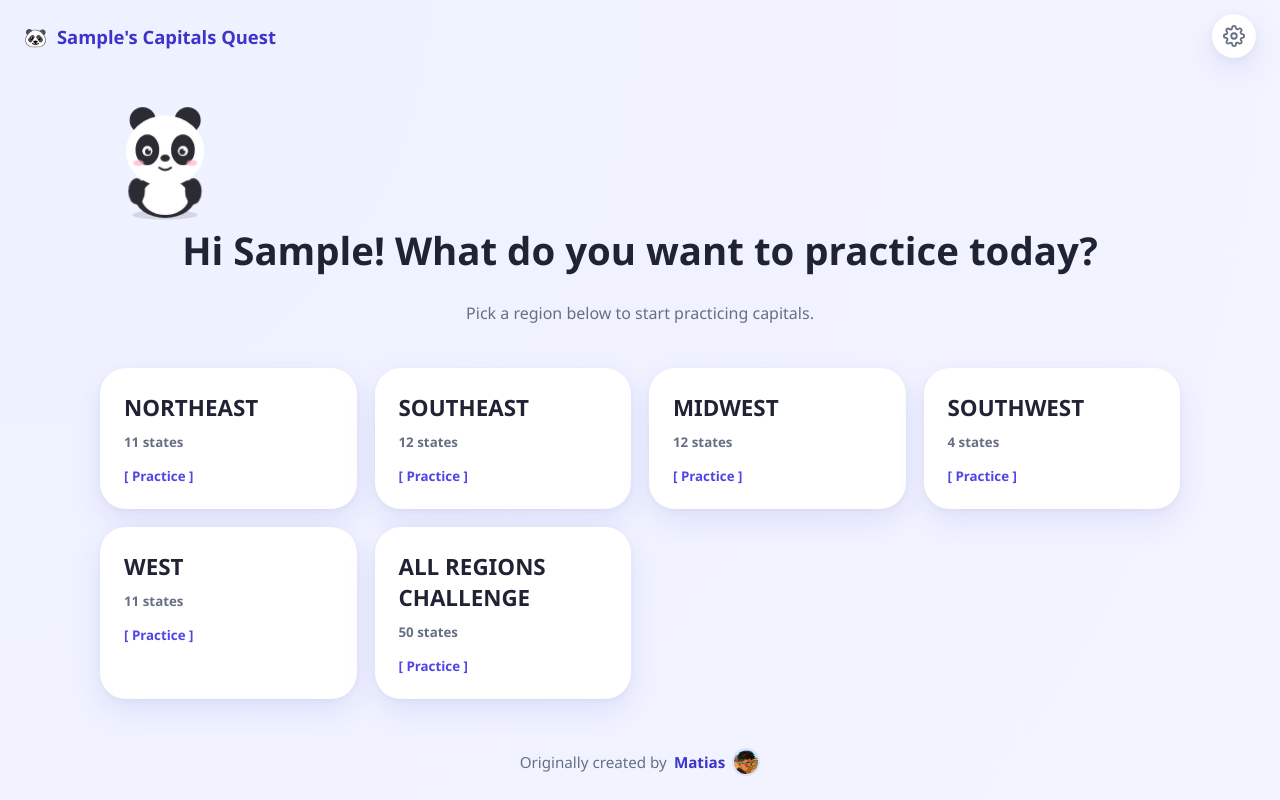
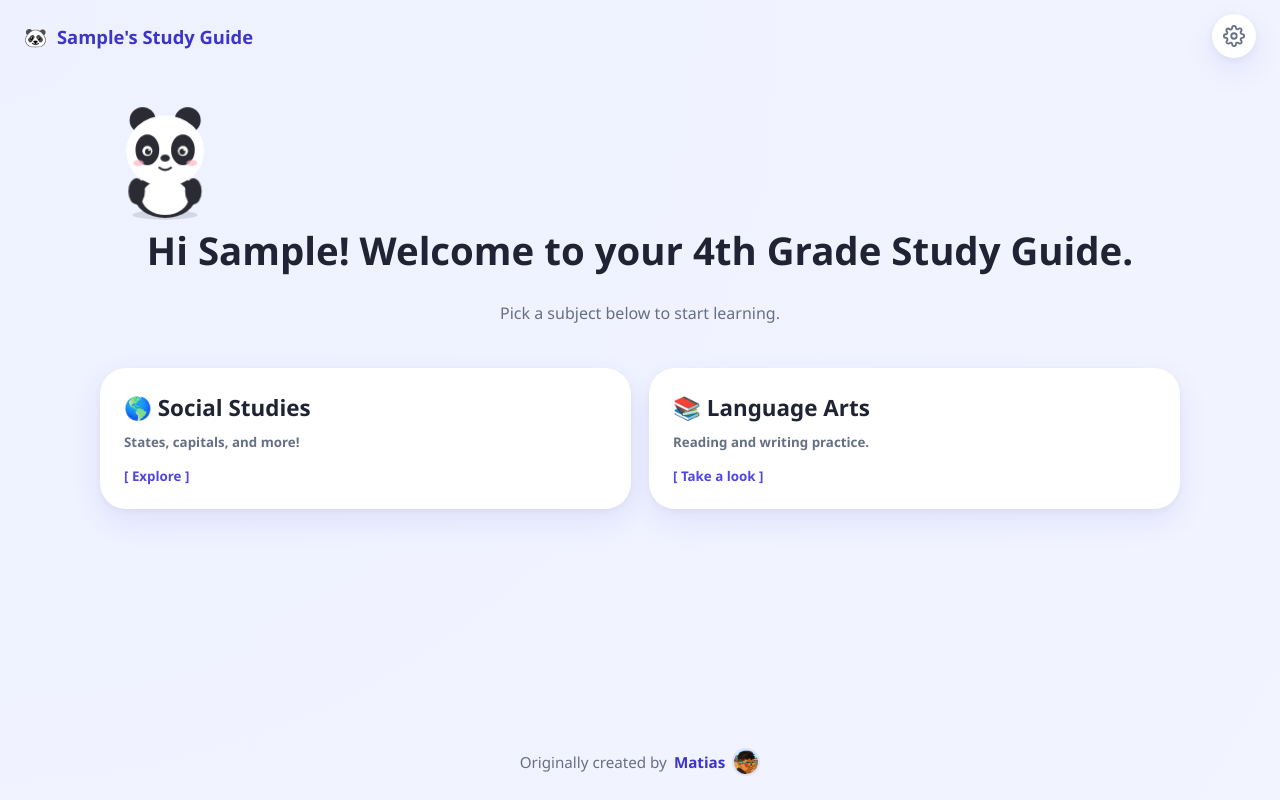
Before and after one commit to MatiasCodingLab/StudyZone, a React (Vite) app: page / in a window 1280 px wide. Both pictures are taken after typing "Sample" into the empty fields and a click on the button "Let's Play!". Built offline with nearby package versions, Linux system fonts and the light colour scheme.

Commit message:
Expand subjects
Make it generic study guide to more subjects

```diff
--- a/src/App.tsx
+++ b/src/App.tsx
@@ -1,6 +1,9 @@
 import { HashRouter, Route, Routes, useLocation } from 'react-router-dom';
 import { AppStateProvider, useAppState } from './state/AppStateContext';
 import { AppShell } from './components/layout/AppShell';
+import { StudyGuideHome } from './features/home/StudyGuideHome';
+import { SocialStudiesHome } from './features/social-studies/SocialStudiesHome';
+import { LanguageArtsScreen } from './features/language-arts/LanguageArtsScreen';
 import { HomeScreen } from './features/home/HomeScreen';
 import { PracticeSetupScreen } from './features/game/PracticeSetupScreen';
 import { QuizScreen } from './features/game/QuizScreen';
@@ -21,7 +24,10 @@ function AppRoutes() {
 
   return (
     <Routes>
-      <Route path="/" element={<HomeScreen />} />
+      <Route path="/" element={<StudyGuideHome />} />
+      <Route path="/social-studies" element={<SocialStudiesHome />} />
+      <Route path="/social-studies/states-capitals" element={<HomeScreen />} />
+      <Route path="/language-arts" element={<LanguageArtsScreen />} />
       <Route path="/practice/:regionId" element={<PracticeSetupScreen />} />
       <Route path="/practice/:regionId/play" element={<QuizScreen />} />
       <Route path="/admin" element={<AdminGate />} />
--- a/src/components/layout/AppShell.tsx
+++ b/src/components/layout/AppShell.tsx
@@ -9,7 +9,7 @@ interface AppShellProps {
 export function AppShell({ children }: AppShellProps) {
   const { preferences } = useAppState();
   const studentName = preferences.profile.name.trim();
-  const brandLabel = studentName ? `${studentName}'s Capitals Quest` : 'Capitals Quest';
+  const brandLabel = studentName ? `${studentName}'s Study Guide` : '4th Grade Study Guide';
 
   return (
     <div className="app-shell">
--- a/src/features/game/PracticeSetupScreen.tsx
+++ b/src/features/game/PracticeSetupScreen.tsx
@@ -79,7 +79,7 @@ export function PracticeSetupScreen() {
       <div className="card text-center">
         <h2>No states are enabled for {regionName} yet.</h2>
         <p className="muted">Ask a parent to enable some states in the Admin area.</p>
-        <button type="button" className="btn btn-secondary" onClick={() => navigate('/')}>
+        <button type="button" className="btn btn-secondary" onClick={() => navigate('/social-studies/states-capitals')}>
           Back Home
         </button>
       </div>
@@ -187,7 +187,7 @@ export function PracticeSetupScreen() {
             Practice Previous Misses ({missedStateIds.length})
           </button>
         )}
-        <button type="button" className="btn btn-ghost" onClick={() => navigate('/')}>
+        <button type="button" className="btn btn-ghost" onClick={() => navigate('/social-studies/states-capitals')}>
           Choose Another Region
         </button>
       </div>
--- a/src/features/game/QuizScreen.tsx
+++ b/src/features/game/QuizScreen.tsx
@@ -264,7 +264,7 @@ export function QuizScreen() {
         onSwitchDirection={() =>
           navigate(`/practice/${regionId}`, { state: { direction: oppositeQuizDirection(direction) } })
         }
-        onChooseAnother={() => navigate('/')}
+        onChooseAnother={() => navigate('/social-studies/states-capitals')}
         onAllRegions={regionId !== 'all' ? () => navigate('/practice/all') : undefined}
       />
     );
--- a/src/features/home/HomeScreen.tsx
+++ b/src/features/home/HomeScreen.tsx
@@ -1,5 +1,5 @@
 import { useMemo } from 'react';
-import { useNavigate } from 'react-router-dom';
+import { Link, useNavigate } from 'react-router-dom';
 import { useAppState } from '../../state/AppStateContext';
 import { getRegionsWithCounts, getAllEnabledStates } from '../../game/selectors';
 import { Panda } from '../../components/mascot/Panda';
@@ -14,6 +14,9 @@ export function HomeScreen() {
 
   return (
     <div className="stack" style={{ gap: 28, paddingTop: 20 }}>
+      <Link to="/social-studies" className="btn btn-ghost" style={{ alignSelf: 'flex-start' }}>
+        ← Social Studies
+      </Link>
       <div className="text-center stack" style={{ gap: 6 }}>
         <Panda mood="idle" size={130} />
         <h1 style={{ fontSize: 'clamp(1.6rem, 4vw, 2.4rem)' }}>Hi {studentName}! What do you want to practice today?</h1>
--- /dev/null
+++ b/src/features/home/StudyGuideHome.tsx
@@ -0,0 +1,63 @@
+import { useNavigate } from 'react-router-dom';
+import { useAppState } from '../../state/AppStateContext';
+import { Panda } from '../../components/mascot/Panda';
+
+interface Subject {
+  id: string;
+  path: string;
+  icon: string;
+  name: string;
+  description: string;
+  comingSoon?: boolean;
+}
+
+const SUBJECTS: Subject[] = [
+  {
+    id: 'social-studies',
+    path: '/social-studies',
+    icon: '🌎',
+    name: 'Social Studies',
+    description: 'States, capitals, and more!',
+  },
+  {
+    id: 'language-arts',
+    path: '/language-arts',
+    icon: '📚',
+    name: 'Language Arts',
+    description: 'Reading and writing practice.',
+    comingSoon: true,
+  },
+];
+
+export function StudyGuideHome() {
+  const { preferences } = useAppState();
+  const navigate = useNavigate();
+  const studentName = preferences.profile.name || 'friend';
+
+  return (
+    <div className="stack" style={{ gap: 28, paddingTop: 20 }}>
+      <div className="text-center stack" style={{ gap: 6 }}>
+        <Panda mood="idle" size={130} />
+        <h1 style={{ fontSize: 'clamp(1.6rem, 4vw, 2.4rem)' }}>Hi {studentName}! Welcome to your 4th Grade Study Guide.</h1>
+        <p className="muted">Pick a subject below to start learning.</p>
+      </div>
+
+      <div className="grid-cards">
+        {SUBJECTS.map((subject) => (
+          <button
+            key={subject.id}
+            type="button"
+            className="region-card"
+            onClick={() => navigate(subject.path)}
+          >
+            <span className="region-card__name">
+              <span aria-hidden="true">{subject.icon}</span> {subject.name}
+            </span>
+            <span className="region-card__count">{subject.description}</span>
+            <span className="region-card__cta">{subject.comingSoon ? '[ Take a look ]' : '[ Explore ]'}</span>
+          </button>
+        ))}
+      </div>
+    </div>
+  );
+}
--- /dev/null
+++ b/src/features/language-arts/LanguageArtsScreen.tsx
@@ -0,0 +1,17 @@
+import { Link } from 'react-router-dom';
+
+export function LanguageArtsScreen() {
+  return (
+    <div className="stack" style={{ gap: 24, paddingTop: 20 }}>
+      <Link to="/" className="btn btn-ghost" style={{ alignSelf: 'flex-start' }}>
+        ← Main Study Guide
+      </Link>
+      <div className="card text-center stack" style={{ gap: 10 }}>
+        <h1 style={{ fontSize: 'clamp(1.5rem, 4vw, 2.2rem)' }}>
+          <span aria-hidden="true">📚</span> Language Arts
+        </h1>
+        <p className="muted">Language Arts practice coming soon.</p>
+      </div>
+    </div>
+  );
+}
--- /dev/null
+++ b/src/features/social-studies/SocialStudiesHome.tsx
@@ -0,0 +1,34 @@
+import { Link, useNavigate } from 'react-router-dom';
+
+export function SocialStudiesHome() {
+  const navigate = useNavigate();
+
+  return (
+    <div className="stack" style={{ gap: 24, paddingTop: 20 }}>
+      <div className="stack" style={{ gap: 4 }}>
+        <Link to="/" className="btn btn-ghost" style={{ alignSelf: 'flex-start' }}>
+          ← Main Study Guide
+        </Link>
+        <h1 style={{ fontSize: 'clamp(1.5rem, 4vw, 2.2rem)' }}>
+          <span aria-hidden="true">🌎</span> Social Studies
+        </h1>
+        <p className="muted">Choose a topic below to practice.</p>
+      </div>
+
+      <div className="grid-cards">
+        <div className="region-card" style={{ cursor: 'default' }}>
+          <span className="region-card__name">States &amp; Capitals</span>
+          <span className="region-card__count">Learn every U.S. state and its capital city, region by region.</span>
+          <button
+            type="button"
+            className="btn btn-primary btn-block"
+            style={{ marginTop: 8 }}
+            onClick={() => navigate('/social-studies/states-capitals')}
+          >
+            Start Practicing
+          </button>
+        </div>
+      </div>
+    </div>
+  );
+}
```
Also changed, not shown: 1 other file (tests, documents, lock files or other folders).
